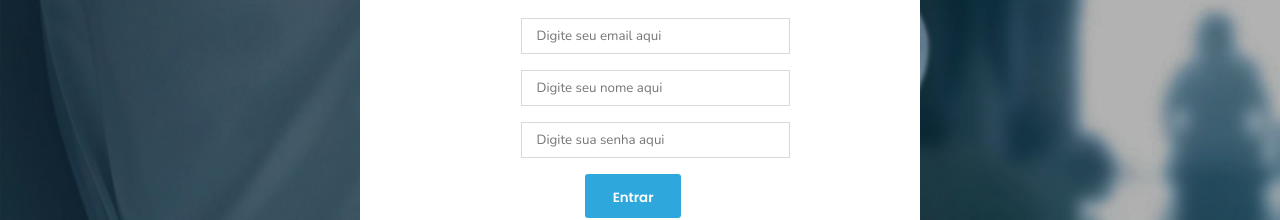
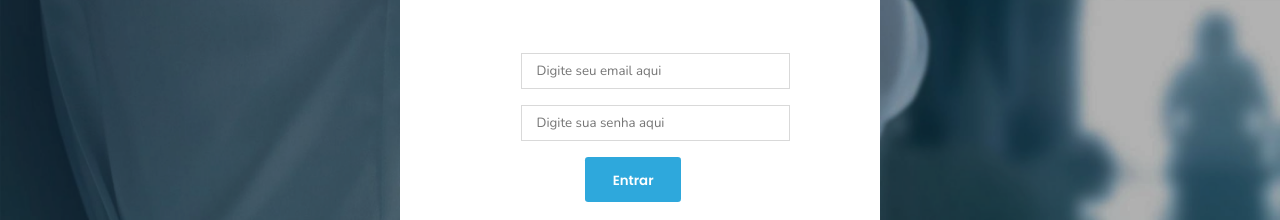
Before and after one commit to Kellbber/BTC---equipe-01---frontend, a React (Vite) app: page /login in a window 1280 px wide. Shown: the part 344-564 px from the top of the page. Built offline with nearby package versions, Linux system fonts and the light colour scheme.

Commit message:
feat(project): login-input-size

```diff
--- a/src/pages/login/index.tsx
+++ b/src/pages/login/index.tsx
@@ -19,7 +19,6 @@ const Login = () => {
           </S.loginborder>
           <S.div>
             <input type="email" placeholder="Digite seu email aqui" />
-            <input type="text" placeholder="Digite seu nome aqui" />
             <input type="text" placeholder="Digite sua senha aqui" />
             <button>
               <p>Entrar</p>
--- a/src/pages/login/style.ts
+++ b/src/pages/login/style.ts
@@ -34,8 +34,8 @@ export const LoginSection = styled.section`
     align-items: center;
     flex-direction: column;
     justify-content: flex-start;
-    width: 35rem;
-    height: 25rem;
+    width: 30rem;
+    height: 20rem;
     border-radius: 5px;
     background: ${theme.colors.primaryColors};
   `}
@@ -78,8 +78,8 @@ export const div = styled.div`
 
 export const loginborder = styled.section`
   ${({ theme }) => css`
-    width: 35rem;
-    height: 5rem;
+    width: 30rem;
+    height: 4.7rem;
     background: #2ea8dc;
     border-radius: 5px 5px 0px 0px;
   `}
```
